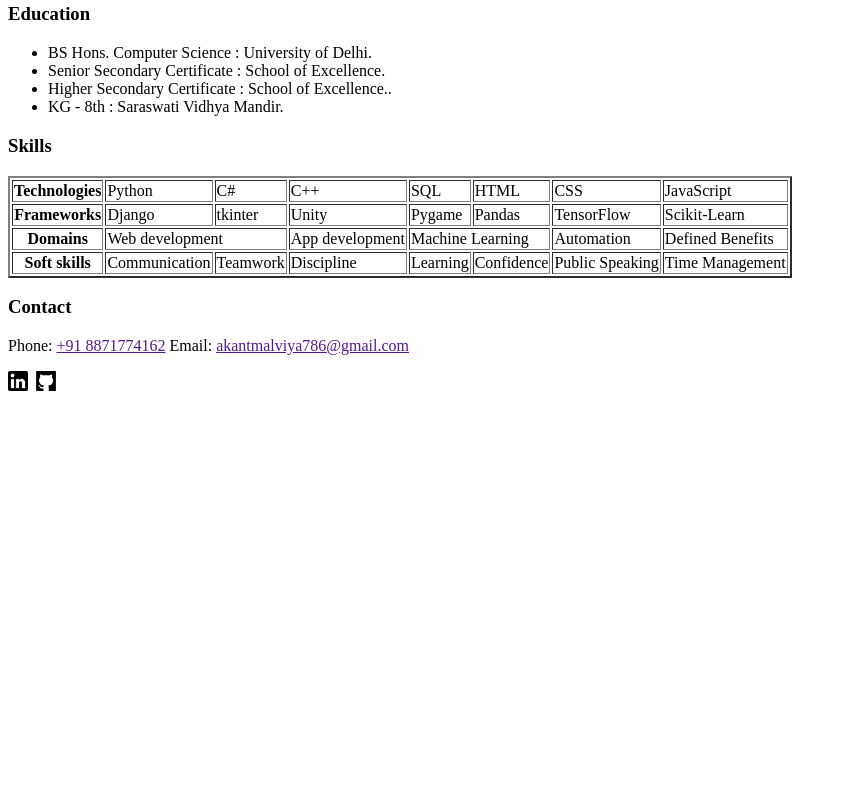
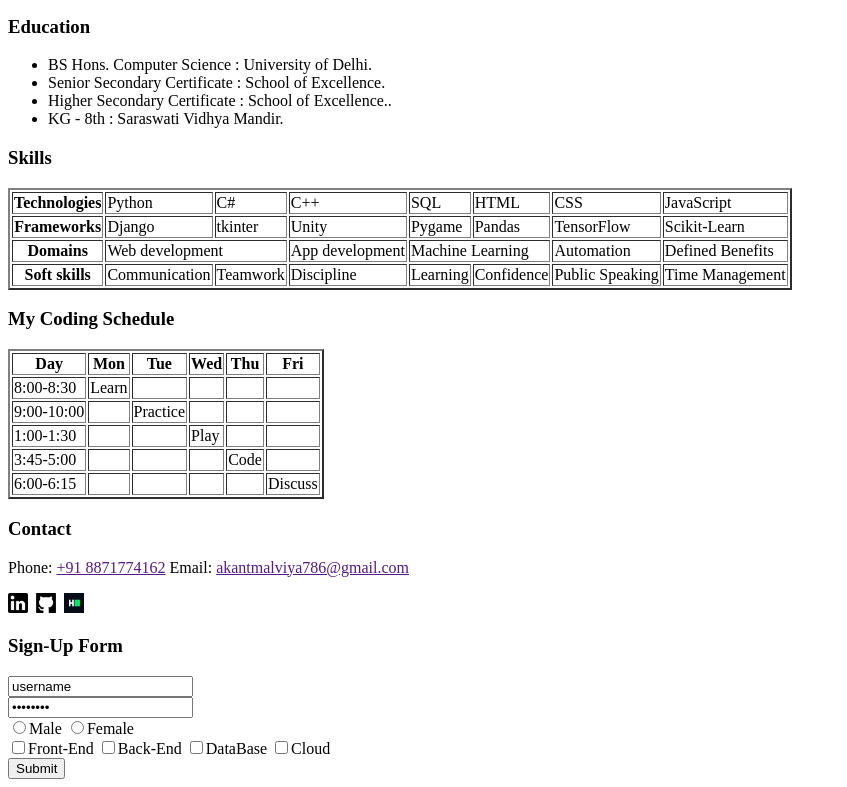
Before and after one commit to AkantMalviya/My-CV-HTML-Page, a plain HTML site: page resume.html in a window 1280 px wide. Shown: the part 452-1239 px from the top of the page, without its empty margins (0-847 px from the left). Before the commit the page ends 855 px from the top, so only its background shows below. Drawn offline with Linux system fonts and the light colour scheme.

Commit message:
second commit

```diff
--- a/resume.html
+++ b/resume.html
@@ -4,12 +4,14 @@
         <title>My CV</title>
     </head>
     <body>
-        <table><tr><td>
+        <table><tr>
+            <td>
+                <img src="profile.jpg" alt="my profile" height="126" width="112">
+            </td>
+            <td> </td><td> </td> <td> </td>
+            <td>
         <h1>Akant Malviya</h1>
             <p><strong><big>Software Engineer</big></strong></p></td>
-                <td>
-                    <img src=one>
-                </td>
             </tr></table>
         <hr/>
         <h3>Summary</h3>
@@ -74,11 +76,73 @@
                 <td>Time Management</td>
             </tr>
         </table>
+        <h3><span>My Coding Schedule</span></h3>
+            <table border="2">
+                <tr>
+                    <th>Day</th>
+                    <th>Mon</th>
+                    <th>Tue</th>
+                    <th>Wed</th>
+                    <th>Thu</th>
+                    <th>Fri</th>
+                </tr>
+                <tr>
+                    <td>8:00-8:30</td>
+                    <td class="selected">Learn</td>
+                    <td></td>
+                    <td></td>
+                    <td></td>
+                    <td></td>
+                </tr>
+                <tr>
+                    <td>9:00-10:00</td>
+                    <td></td>
+                    <td class="selected">Practice</td>
+                    <td></td>
+                    <td></td>
+                    <td></td>
+                </tr>
+                <tr>
+                    <td>1:00-1:30</td>
+                    <td></td>
+                    <td></td>
+                    <td class="selected">Play</td>
+                    <td></td>
+                    <td></td>
+                </tr>
+                <tr>
+                    <td>3:45-5:00</td>
+                    <td></td>
+                    <td></td>
+                    <td></td>
+                    <td class="selected">Code</td>
+                    <td></td>
+                </tr>
+                <tr>
+                    <td>6:00-6:15</td>
+                    <td></td>
+                    <td></td>
+                    <td></td>
+                    <td></td>
+                    <td class="selected">Discuss</td>
+                </tr>
+            </table>
         <h3>Contact</h3>
         <p>Phone: <a href="">+91 8871774162</a> Email: <a href="">akantmalviya786@gmail.com</a></p>
         <a href="https://www.linkedin.com/in/akant-malviya-7b0114169/" target="_blank"><img src="linkedin.png" alt="linkedin" height="20" width="20"></a>&nbsp;
-        <a href="https://github.com/AkantMalviya" target="_blank"><img src="github.png" alt="github" height="20" width="20"></a>
-
-
+        <a href="https://github.com/AkantMalviya" target="_blank"><img src="github.png" alt="github" height="20" width="20"></a>&nbsp;
+        <a href="https://www.hackerrank.com/dashboard"><img src="hackerrank.png" alt="hackerrank" height="20" width="20"></a>&nbsp;
+        <h3>Sign-Up Form</h3>
+        <form>
+            <input type="text" name="username" value="username"/><br />
+            <input type="password" name="password" value="password"/><br />
+            <input type="radio" name="gender" value="male" />Male
+            <input type="radio" name="gender" value="female" />Female <br />
+            <input type="checkbox" name="developer" value="1" />Front-End
+            <input type="checkbox" name="developer" value="2" />Back-End
+            <input type="checkbox" name="developer" value="3" />DataBase
+            <input type="checkbox" name="developer" value="4" />Cloud <br/>
+            <input type="submit" value="Submit" />
+        </form>
     </body>
 </html>
```
Also changed, not shown: profile.jpg (added).
